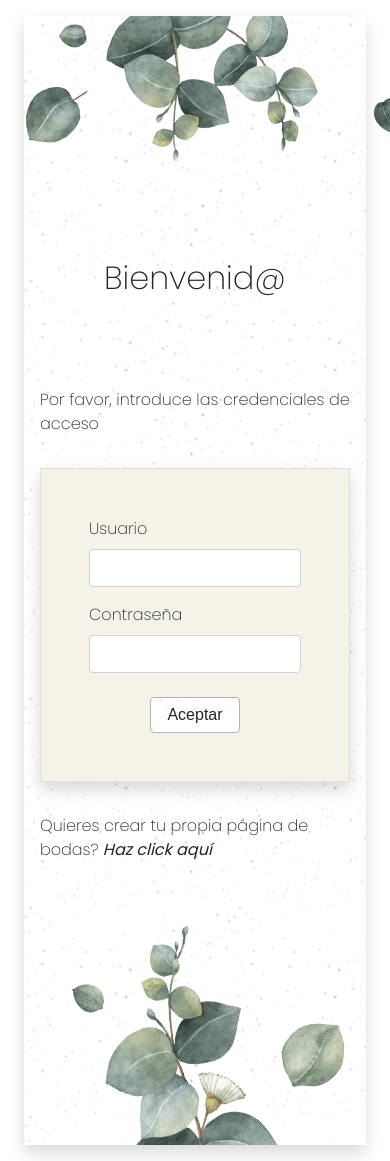
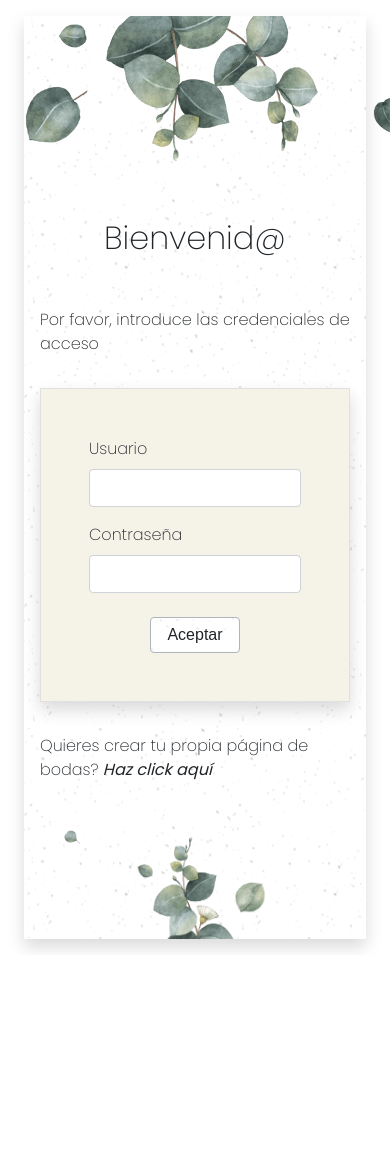
Before and after one commit to r-bh/rumbo-al-altar-front, a React (Vite) app: page /login in a window 390 px wide. Shown: the top 1161 px of the page. After the commit the page ends 955 px from the top, so only its background shows below. Built offline with nearby package versions, Linux system fonts and the light colour scheme.

Commit message:
Add responsiveness

```diff
--- a/src/components/Footer.jsx
+++ b/src/components/Footer.jsx
@@ -3,7 +3,7 @@ import greenLeavesFooter from './../assets/green-leaves-footer.png';
 function Footer() {
   return (
     <div className="w-100 d-flex-center flex-column">
-      <img src={greenLeavesFooter} alt="imagen de pie de página" />
+      <img className="leaves-image" src={greenLeavesFooter} alt="imagen de pie de página" />
     </div>
   );
 }
--- a/src/components/Header.jsx
+++ b/src/components/Header.jsx
@@ -57,8 +57,8 @@ function Header() {
   return (
     <div className="w-100 d-flex-center flex-column">
       {loginData && <button type="button" className="btn floating-button" onClick={logOut}>Salir</button>}
-      <img src={greenLeaves} alt="imagen de cabecera" />
-      <h1 className={`text-ellipsis w-100 d-flex-center flex-column ${!loginData && 'py-5'}`}>
+      <img className="top-image" src={greenLeaves} alt="imagen de cabecera" />
+      <h1 className="text-truncate text-center p-2">
         {headerTitle}
       </h1>
       {date && !isAdmin && <div className="text-ellipsis w-100 d-flex-center flex-column mb-4">{getFormattedDate()}</div>}
--- a/src/index.css
+++ b/src/index.css
@@ -32,6 +32,10 @@ h1, h2 {
   background-position: center;
 }
 
+.leaves-image {
+  max-width: calc(100% - 5em);
+}
+
 .card, input, textarea {
   font-family: 'Poppins', sans-serif;
   font-weight: 200;
@@ -56,6 +60,13 @@ h1, h2 {
   white-space: nowrap;
   overflow: hidden;
   text-overflow: ellipsis;
+}
+
+.text-truncate {
+  white-space: normal;
+  overflow: hidden;
+  text-overflow: ellipsis;
+  word-wrap: break-word;
 }
 
 .d-block {
@@ -148,7 +159,6 @@ h1, h2 {
   cursor: pointer;
   transition: background-color 0.3s ease;
 }
-
 
 .m-0 {
   margin: 0;
@@ -299,6 +309,8 @@ input[type="file"] {
   margin: 3em 0;
   border-collapse: collapse;
   width: 100%;
+  overflow-x: auto;
+  display: block;
 }
 
 .custom-table th, .custom-table td {
@@ -313,6 +325,13 @@ input[type="file"] {
 .custom-table td {
   background-color: var(--pale-beige);
   font-size: 0.9em;
+}
+
+@media screen and (max-width: 768px) {
+  .custom-table th, .custom-table td {
+    padding: 0.3em;
+    font-size: 0.8em;
+  }
 }
 
 /* MODAL */
```
